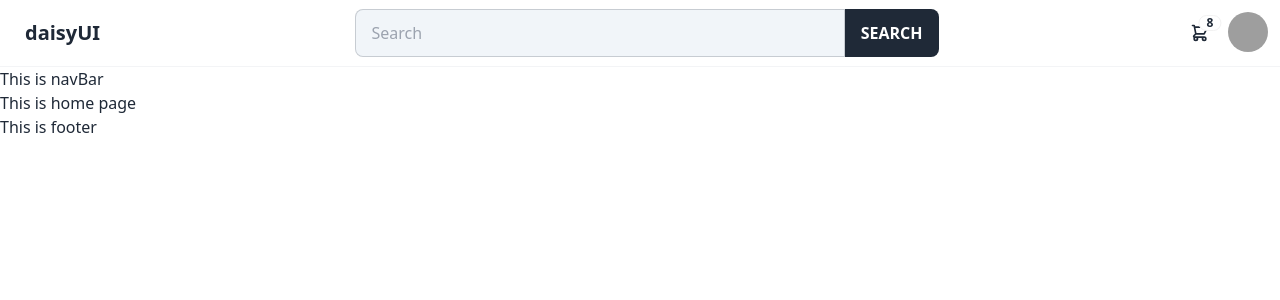
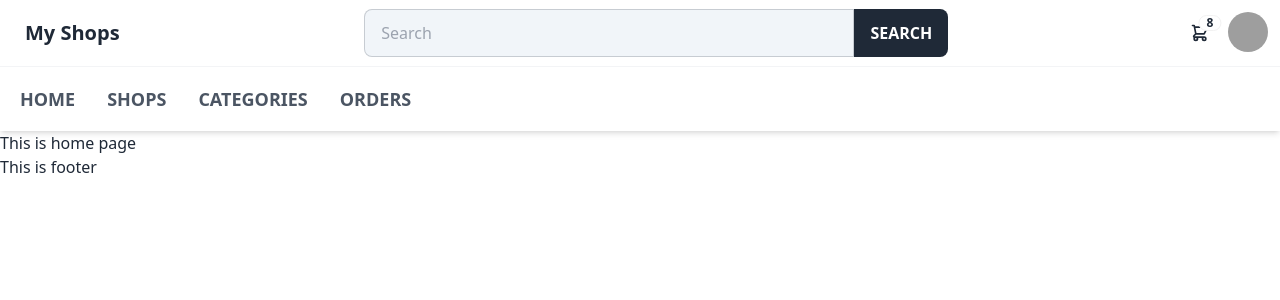
Before and after one commit to mohammadmukhter/multivendor-ecommerce-client, a React (Vite) app: page / in a window 1280 px wide. Shown: the top 300 px of the page. Built offline with nearby package versions, Linux system fonts and the light colour scheme; grey boxes are pictures that could not be loaded.

Commit message:
navigation bar design done

```diff
--- a/src/pages/Shared/Footer/Footer.jsx
+++ b/src/pages/Shared/Footer/Footer.jsx
@@ -1,6 +1,6 @@
 const Footer = () => {
   return (
-    <div>
+    <div className="max-w-7xl mx-auto">
       <h2>This is footer</h2>
     </div>
   );
--- a/src/pages/Shared/NavBar/NavBar.jsx
+++ b/src/pages/Shared/NavBar/NavBar.jsx
@@ -1,10 +1,61 @@
+import { Link } from "react-router-dom";
 import SearchBar from "./SearchBar";
 
 const NavBar = () => {
+  const navList = (
+    <>
+      <li>
+        <Link>Home</Link>
+      </li>
+      <li>
+        <Link>Shops</Link>
+      </li>
+      <li>
+        <Link>Categories</Link>
+      </li>
+      <li>
+        <Link>Orders</Link>
+      </li>
+    </>
+  );
   return (
-    <div>
+    <div className="shadow-md">
       <SearchBar></SearchBar>
-      <h3>This is navBar</h3>
+      <div>
+        <div className="navbar bg-base-100 p-0 max-w-7xl mx-auto">
+          <div className="navbar-start ">
+            <div className="dropdown">
+              <label tabIndex={0} className="btn btn-ghost lg:hidden">
+                <svg
+                  xmlns="http://www.w3.org/2000/svg"
+                  className="h-5 w-5"
+                  fill="none"
+                  viewBox="0 0 24 24"
+                  stroke="currentColor"
+                >
+                  <path
+                    strokeLinecap="round"
+                    strokeLinejoin="round"
+                    strokeWidth="2"
+                    d="M4 6h16M4 12h8m-8 6h16"
+                  />
+                </svg>
+              </label>
+              <ul
+                tabIndex={0}
+                className="menu menu-sm dropdown-content mt-3 p-2 shadow bg-base-100 rounded-box w-52 uppercase text-lg font-semibold text-gray-600"
+              >
+                {navList}
+              </ul>
+            </div>
+            <div className="navbar p-0 hidden lg:flex">
+              <ul className="menu menu-horizontal px-1 uppercase text-lg font-semibold text-gray-600">
+                {navList}
+              </ul>
+            </div>
+          </div>
+        </div>
+      </div>
     </div>
   );
 };
--- a/src/pages/Shared/NavBar/SearchBar.jsx
+++ b/src/pages/Shared/NavBar/SearchBar.jsx
@@ -6,7 +6,7 @@
       <div className=" navbar bg-base-100 max-w-7xl mx-auto">
         <div className="flex-1">
           <Link to="/" className="btn btn-ghost normal-case text-xl">
-            daisyUI
+            My Shops
           </Link>
           <div className="flex w-1/2 mx-auto">
             <div className="form-control w-full">
```
